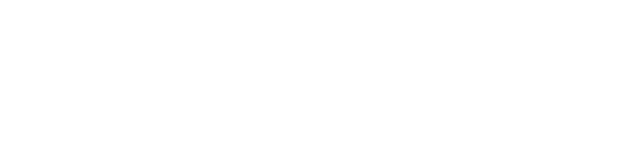
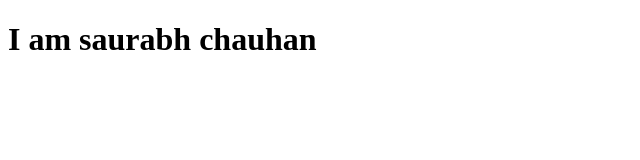
Before and after one commit to SaurabhC1234/Git, a plain HTML site: page index.html in a window 1280 px wide. Shown: the whole page, without its empty margins (0-640 px from the left). Drawn offline with Linux system fonts and the light colour scheme.

Commit message:
Modified

```diff
--- a/index.html
+++ b/index.html
@@ -6,6 +6,8 @@
     <title>Sample Page</title>
 </head>
 <body>
+    <h1>I am saurabh chauhan
 
+    </h1>
 </body>
 </html>
```
